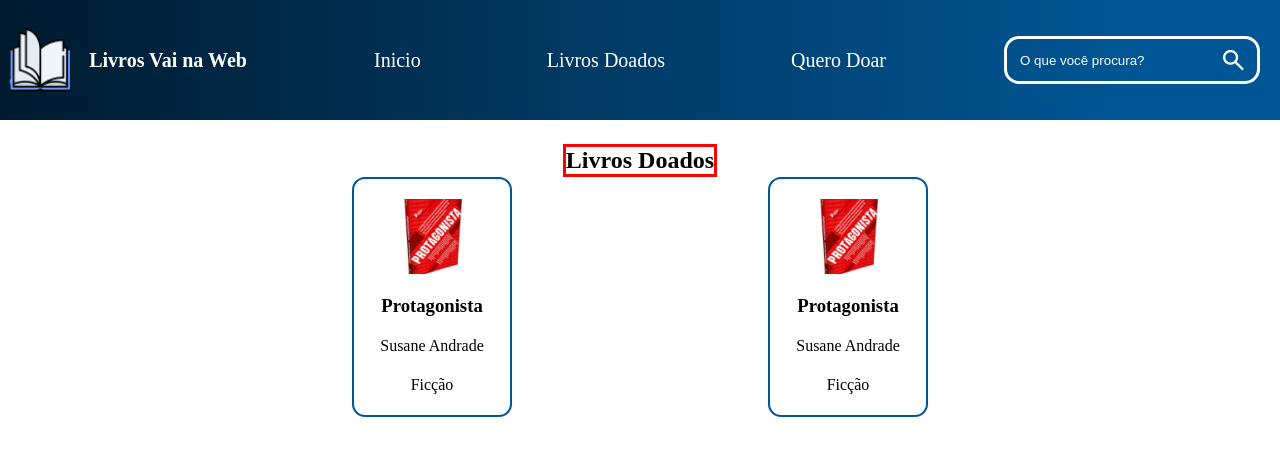
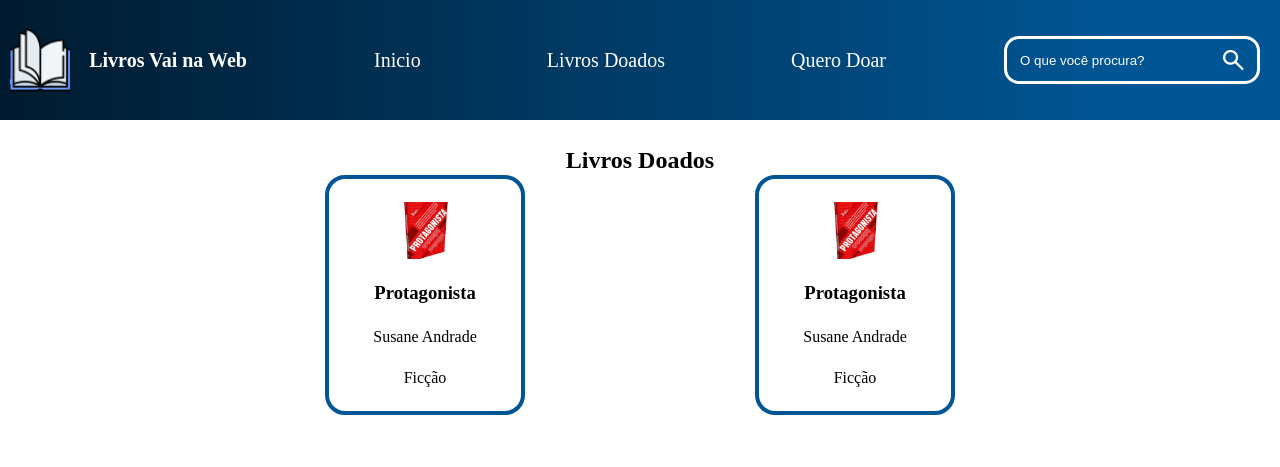
Before and after one commit to VanMendesvs/desafio_final, a React (Vite) app: page /doados in a window 1280 px wide. Shown: the top 467 px of the page. Built offline with nearby package versions, Linux system fonts and the light colour scheme.

Commit message:
Intergrado Quero Doar com Doados

```diff
--- a/package.json
+++ b/package.json
@@ -10,6 +10,7 @@
     "preview": "vite preview"
   },
   "dependencies": {
+    "axios": "^1.8.4",
     "react": "^18.3.1",
     "react-dom": "^18.3.1",
     "react-router-dom": "^6.28.0",
--- a/src/Pages/Doados/doados.module.scss
+++ b/src/Pages/Doados/doados.module.scss
@@ -4,9 +4,6 @@
     flex-direction: column;
     align-items: center;
     justify-content: center;
-    h2{
-        border: solid red;
-    }
 }
 
 .boxCards {
@@ -16,17 +13,19 @@
     justify-content: space-evenly;
     flex-wrap: wrap;
     article {
-        border: solid 2px #005695;
-        width: 160px;
+        border: solid 4px #005695;
+        width: 200px;
         height: 30vh;
         display: flex;
         justify-content: space-evenly;
         align-items: center;
         flex-direction: column;
-        border-radius: 13px;
+        flex-wrap: wrap-reverse;
+        border-radius: 20px;
+        margin: 1px;
     }
     img {
-        width: 7vw;
+        width: 35%;
     }
 }
 
```
